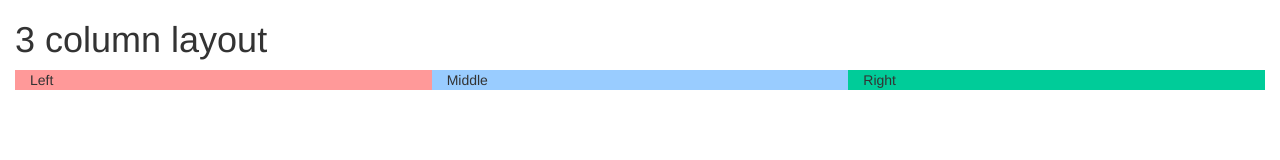
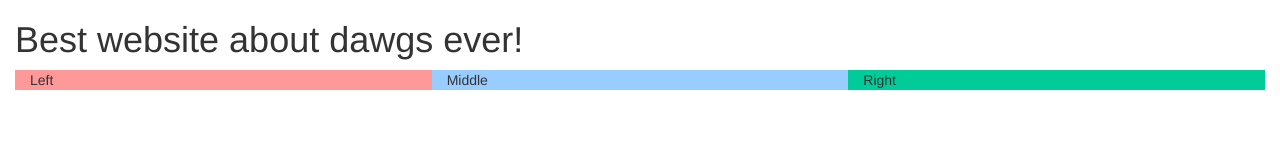
Before and after one commit to kunalskanade/dogs, a plain HTML site: page index.html in a window 1280 px wide. Drawn offline with nearby package versions, Linux system fonts and the light colour scheme.

Commit message:
Changed the title and main heading.

```diff
--- a/index.html
+++ b/index.html
@@ -1,7 +1,7 @@
 <!DOCTYPE hmtl>
 <html lang="en">
     <head>
-        <title>the new boston</title>
+        <title>Sweet Dawgs</title>
         <meta charset="utf8">
         <meta name="viewport" content="width=device-width, initial-scale=1">
         <link rel="stylesheet" href="http://maxcdn.bootstrapcdn.com/bootstrap/3.3.4/css/bootstrap.min.css">
@@ -10,7 +10,7 @@
     </head>
     <body>
         <div class="container-fluid">
-            <h1>3 column layout</h1>
+            <h1>Best website about dawgs ever!</h1>
             <div class="col-md-4" style="background-color: #ff9999">Left</div>
             <div class="col-md-4" style="background-color: #99ccff">Middle</div>
             <div class="col-md-4" style="background-color: #00cc99">Right</div>
```
